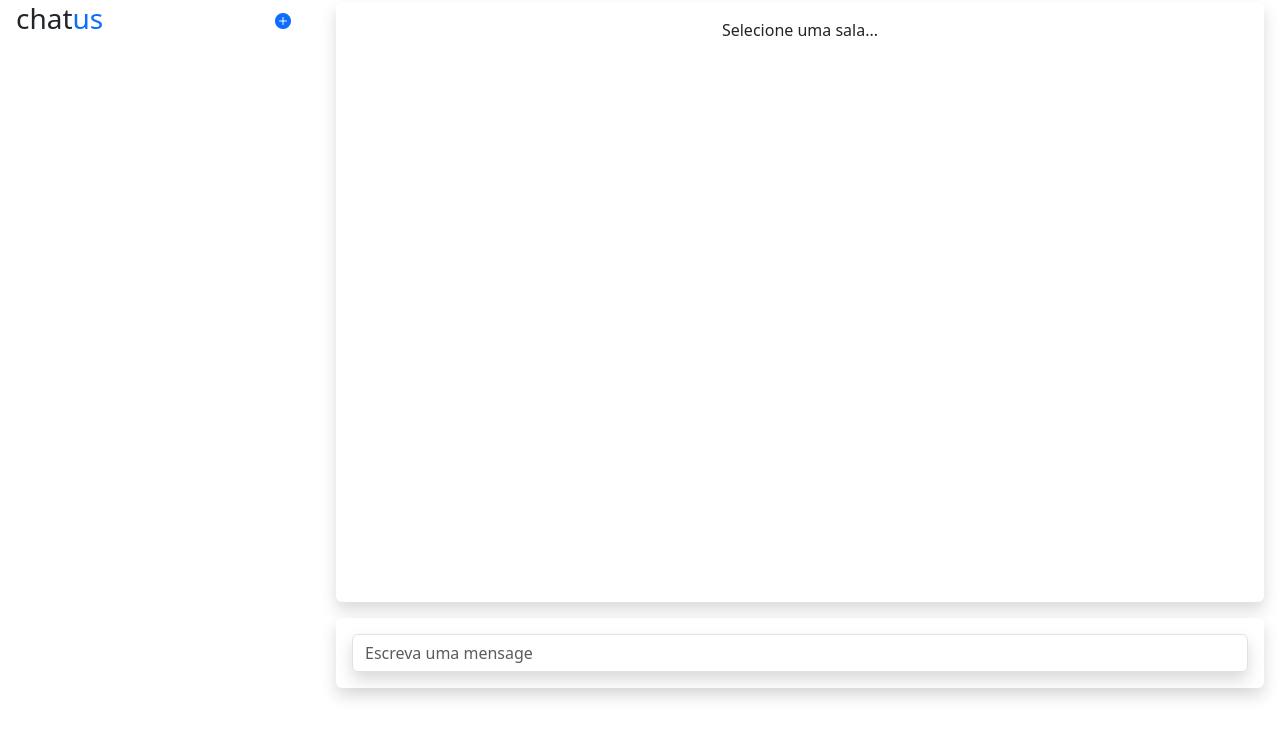
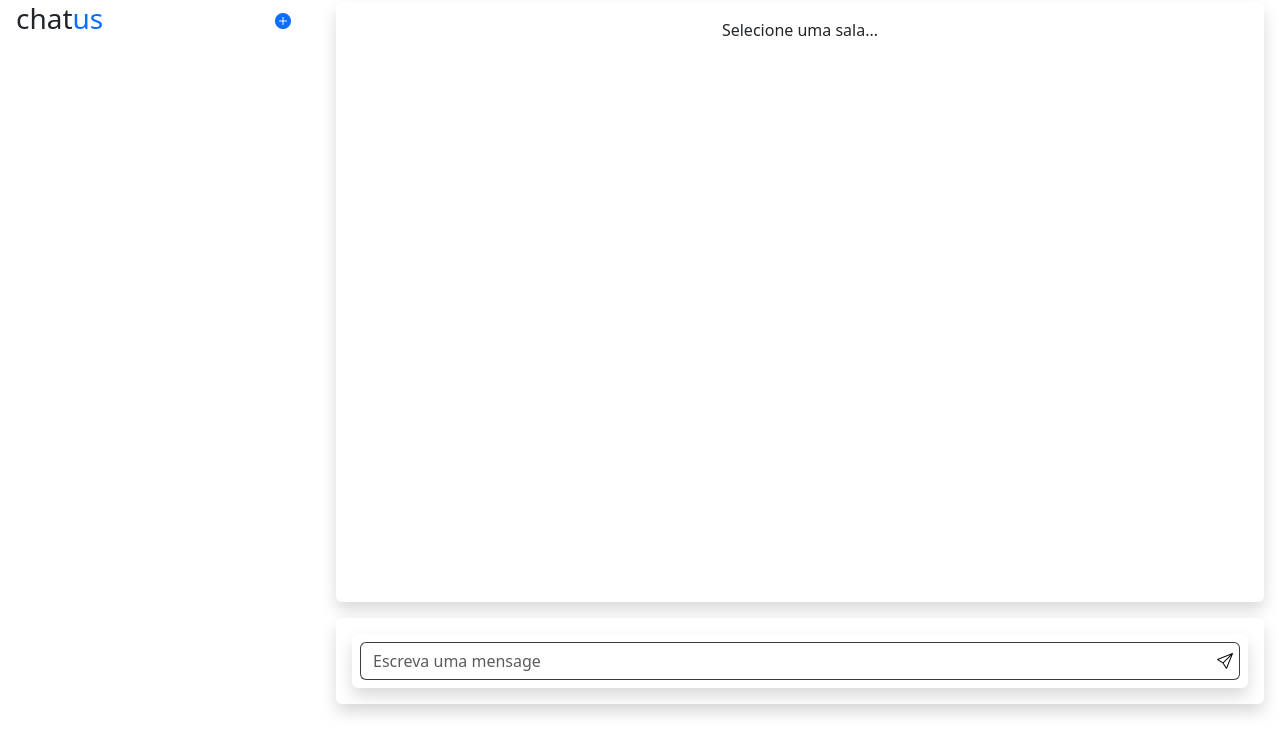
Before and after one commit to Allan-Araujo-Lima/Chatus, a Django app: page / in a window 1280 px wide. Shown: the part 14-768 px from the top of the page. Run offline with Django 4.2, Linux system fonts and the light colour scheme; data that the repository does not hold is empty.

Commit message:
style: estilização do botão de envio

```diff
--- a/static/css/chatus.css
+++ b/static/css/chatus.css
@@ -8,7 +8,37 @@ body {
     justify-content: space-between;
 }
 
+.list-group-item:hover {
+    background-color: rgb(48, 48, 48);
+}
+
 .btn-delete {
     background-color: transparent;
     border: none;
 }
+
+.btn-send {
+    background-color: transparent;
+    border-right: 1px solid;
+    border-top: 1px solid;
+    border-bottom: 1px solid;
+    border-left: none;
+    border-top-right-radius: 0.375rem;
+    border-bottom-right-radius: 0.375rem;
+}
+
+.btn-delete:hover::before {
+    color: #df2233
+}
+
+.input-send-message {
+    border-right: none;
+    border-top-right-radius: 0;
+    border-bottom-right-radius: 0;
+}
+
+.form-control:focus {
+    border-right: none;
+    outline-color: initial;
+    box-shadow: #3c4042 0px 0px 0px 0.10rem;
+}
--- a/templates/chat/send-message.html
+++ b/templates/chat/send-message.html
@@ -1,5 +1,9 @@
 <form class="send-message card m-3 shadow border-0">
     {% csrf_token %}
     <input type="hidden" name="room_id" id="selected-room">
-    <input type="text" class="form-control input-send-message" name="text" placeholder="Escreva uma mensage">
+    <div class="d-flex p-2">
+        <input type="text" class="form-control input-send-message" name="text" placeholder="Escreva uma mensage"
+            style="border-color: #383d3f !important;">
+        <button type="submit" class="bi bi-send btn-send" style="border-color: #383d3f !important;"></button>
+    </div>
 </form>
```
